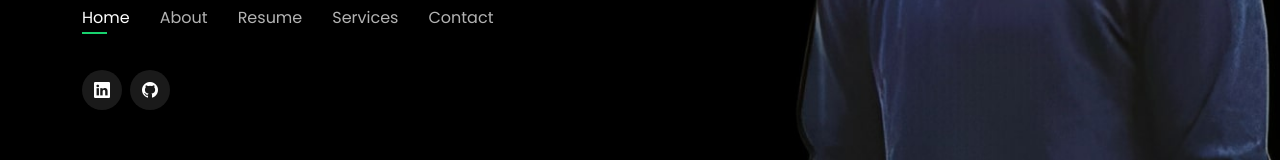
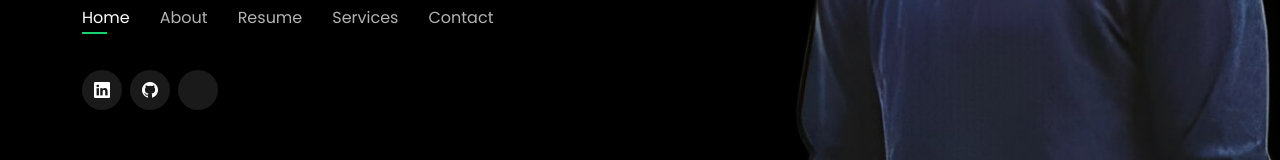
Before and after one commit to whitehawk0910/whitehawk0910.github.io, a plain HTML site: page index.html in a window 1280 px wide. Shown: the part 408-568 px from the top of the page. Drawn offline with nearby package versions, Linux system fonts and the light colour scheme.

Commit message:
Update index.html

```diff
--- a/index.html
+++ b/index.html
@@ -56,6 +56,7 @@
         <!-- <a href="#" class="twitter"><i class="bi bi-twitter"></i></a> -->
         <a href="https://www.linkedin.com/in/piyush-kumar-2886001aa" class="linkedin"><i class="bi bi-linkedin"></i></a>
         <a href="https://github.com/whitehawk0910" class="github"><i class="bi bi-github"></i></a>
+        <a href="https://codeforces.com/profile/MikasaAckerman5890" class="codeforces"><i class="bi bi-codeforces"></i></a>
       </div>
 
     </div>
```
